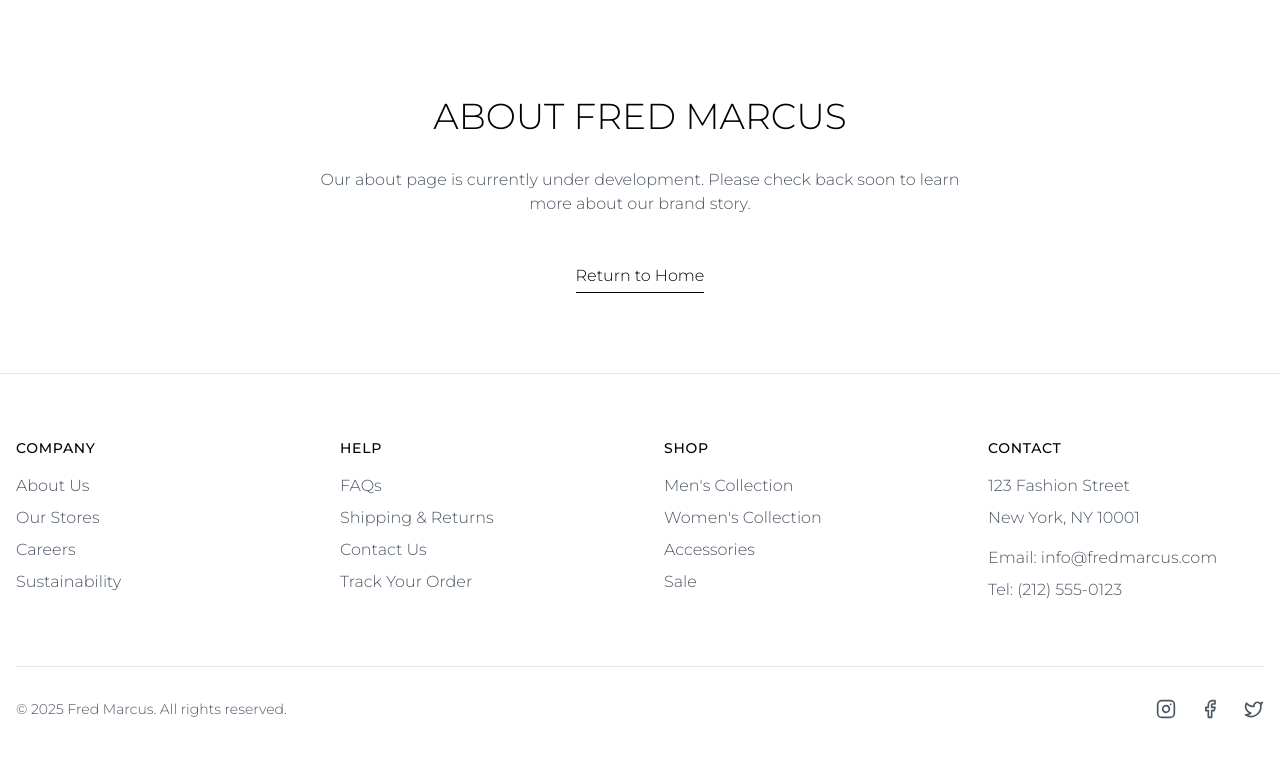
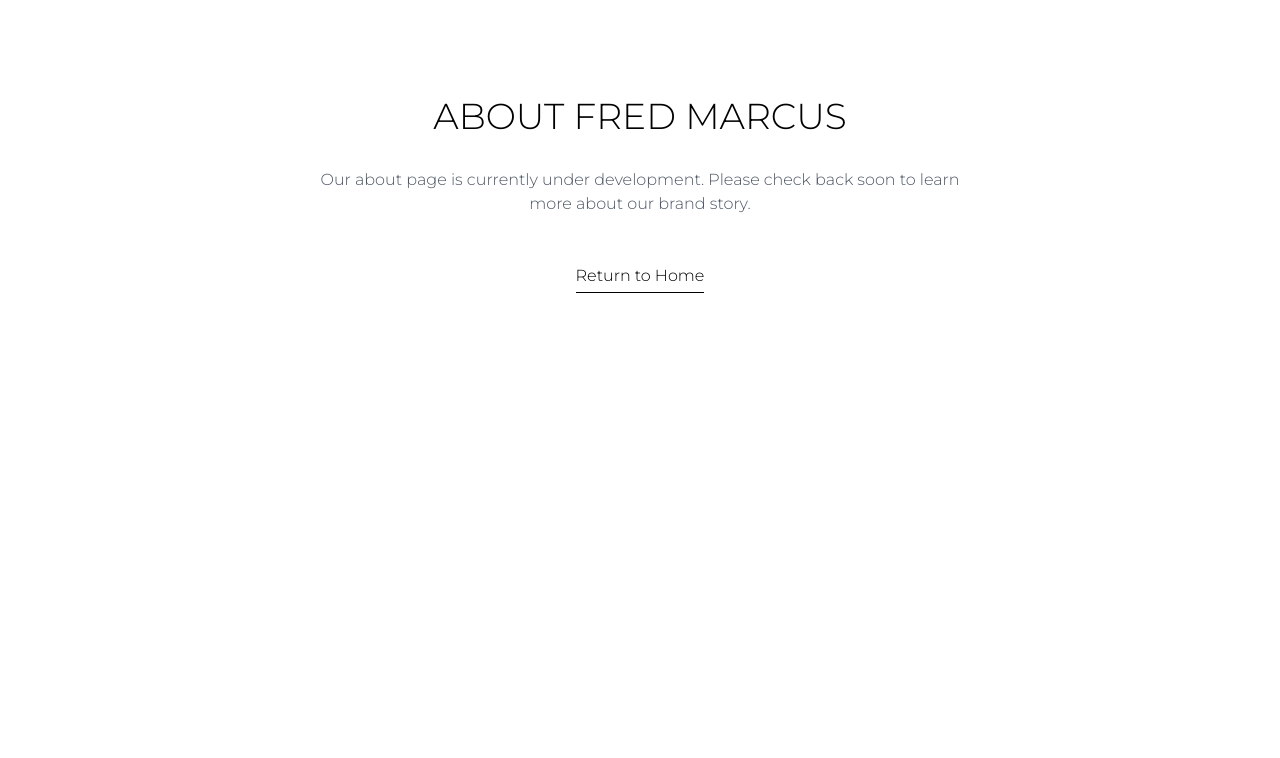
Before and after one commit to Sudarshanng/freddy-replicator-web, a React (Vite) app: page /about in a window 1280 px wide. Shown: the top 758 px of the page. Built offline with nearby package versions, Linux system fonts and the light colour scheme.

Commit message:
Remove footer component
Remove the footer component from the application.

```diff
--- a/src/pages/About.tsx
+++ b/src/pages/About.tsx
@@ -1,6 +1,5 @@
 
 import Navbar from "@/components/Navbar";
-import Footer from "@/components/Footer";
 
 const About = () => {
   return (
@@ -19,7 +18,6 @@ const About = () => {
           </div>
         </div>
       </div>
-      <Footer />
     </div>
   );
 };
--- a/src/pages/Contact.tsx
+++ b/src/pages/Contact.tsx
@@ -1,6 +1,5 @@
 
 import Navbar from "@/components/Navbar";
-import Footer from "@/components/Footer";
 
 const Contact = () => {
   return (
@@ -19,7 +18,6 @@ const Contact = () => {
           </div>
         </div>
       </div>
-      <Footer />
     </div>
   );
 };
--- a/src/pages/Index.tsx
+++ b/src/pages/Index.tsx
@@ -4,7 +4,6 @@ import HeroSection from "@/components/HeroSection";
 import AboutSection from "@/components/AboutSection";
 import ServicesSection from "@/components/ServicesSection";
 import InstagramSection from "@/components/InstagramSection";
-import Footer from "@/components/Footer";
 
 const Index = () => {
   return (
@@ -14,7 +13,6 @@ const Index = () => {
       <AboutSection />
       <ServicesSection />
       <InstagramSection />
-      <Footer />
     </div>
   );
 };
--- a/src/pages/Shop.tsx
+++ b/src/pages/Shop.tsx
@@ -1,6 +1,5 @@
 
 import Navbar from "@/components/Navbar";
-import Footer from "@/components/Footer";
 
 const Shop = () => {
   return (
@@ -19,7 +18,6 @@ const Shop = () => {
           </div>
         </div>
       </div>
-      <Footer />
     </div>
   );
 };
```
